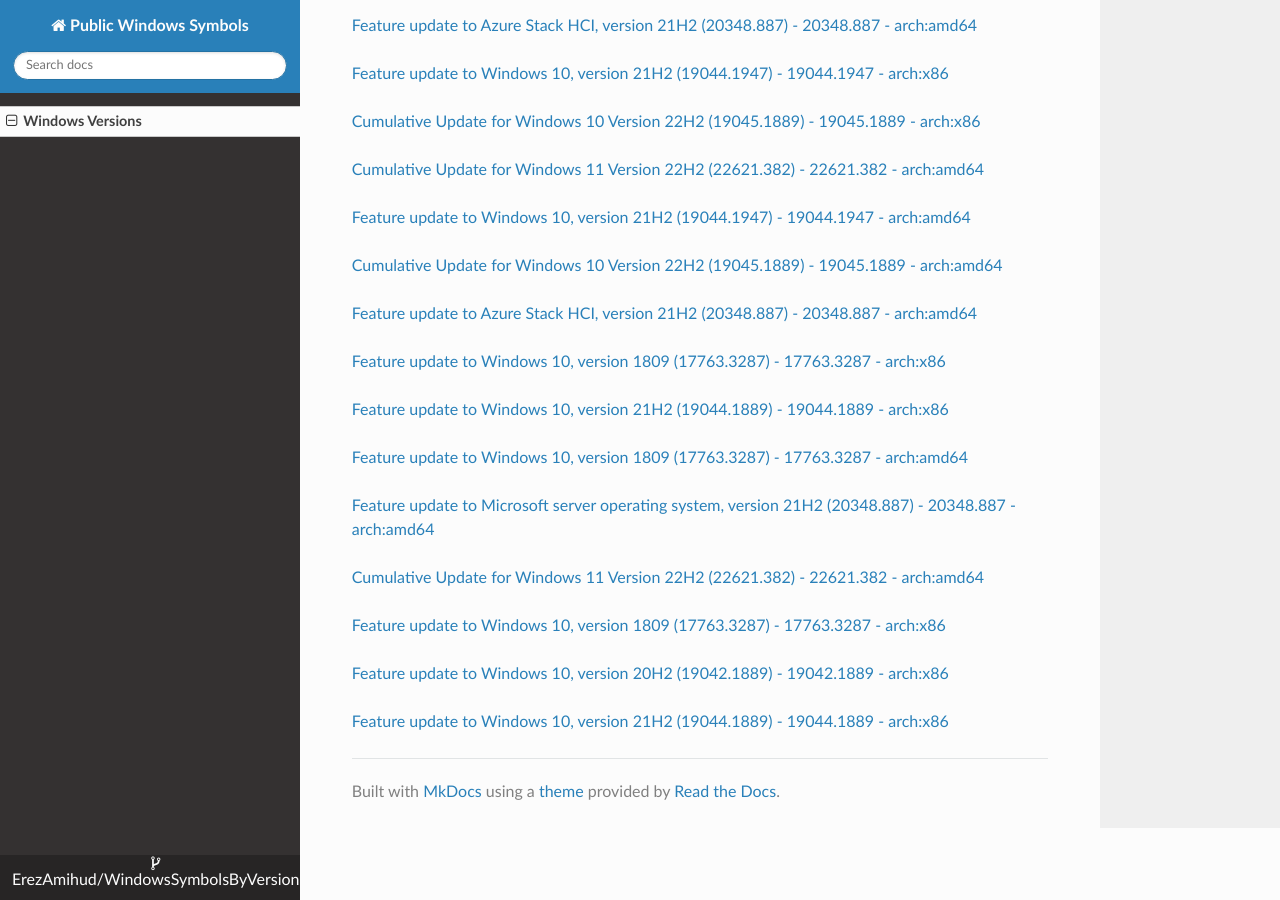
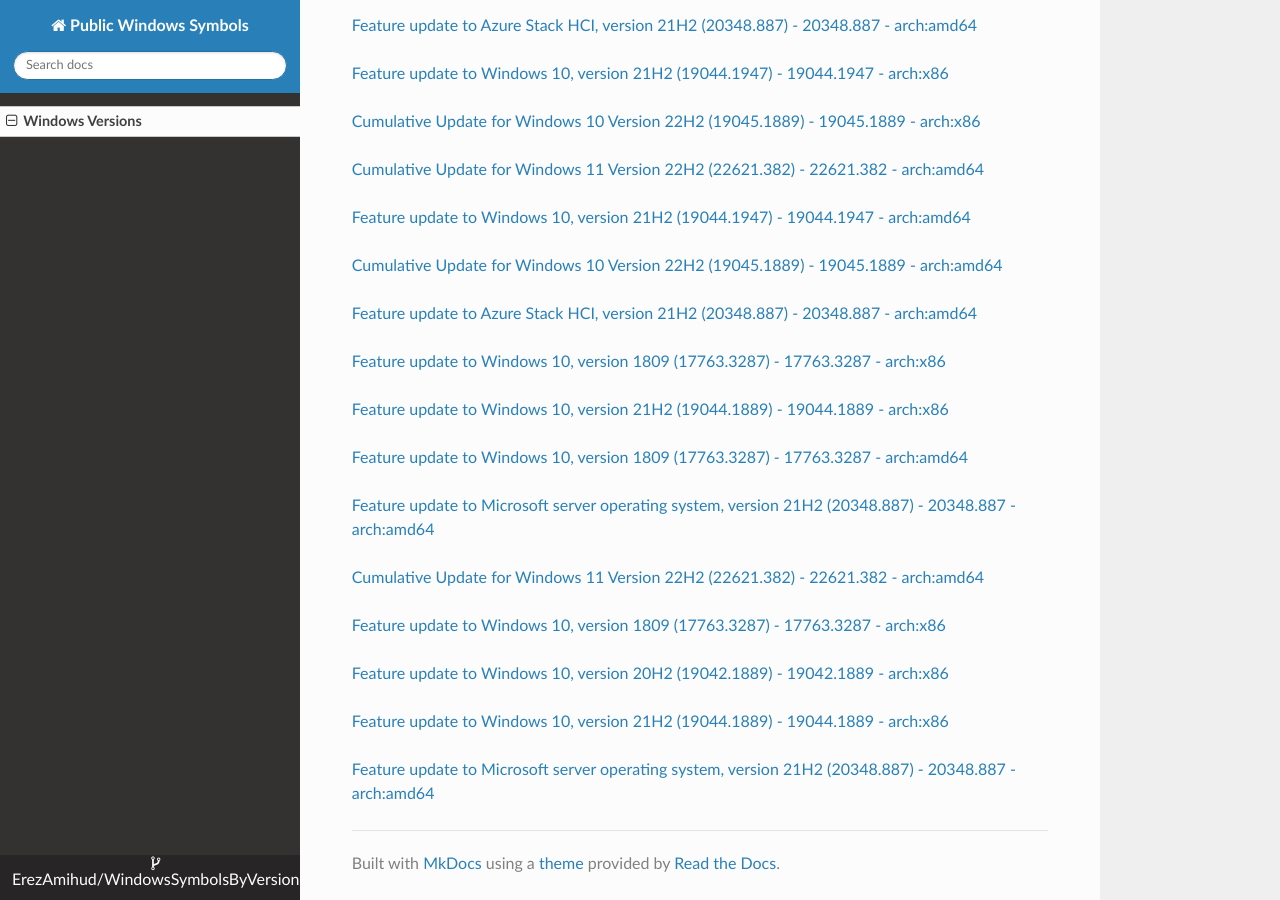
Before and after one commit to ErezAmihud/WindowsSymbolsByVersion, an MkDocs documentation site: the page built from docs/index.md, in a window 1280 px wide and 900 px high, scrolled down 55589 px. Built offline with MkDocs 1.6.1, drawn with Linux system fonts in a browser that asks for light colours; nearby versions of some CDN libraries.

Commit message:
Automated commit, add manifest for 977fe79e-3f7a-4f29-bbc9-3b43782b3ba6

```diff
--- a/docs/index.md
+++ b/docs/index.md
@@ -3292,3 +3292,6 @@
 
 
 [Feature update to Windows 10, version 21H2 (19044.1889) - 19044.1889 - arch:x86](https://github.com/ErezAmihud/WindowsSymbolsByVersion/blob/main/manifests/775f078d-2631-48f6-b911-fda1de943e38.manifest)
+
+
+[Feature update to Microsoft server operating system, version 21H2 (20348.887) - 20348.887 - arch:amd64](https://github.com/ErezAmihud/WindowsSymbolsByVersion/blob/main/manifests/977fe79e-3f7a-4f29-bbc9-3b43782b3ba6.manifest)
```
Also changed, not shown: process_builds.json (+1 -1 lines).
